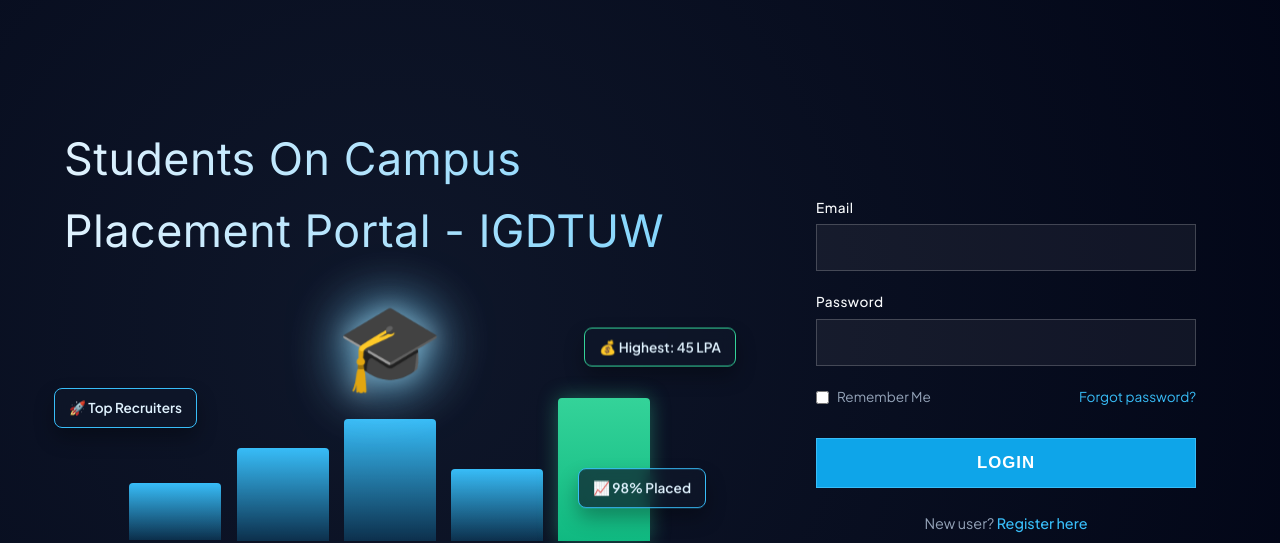
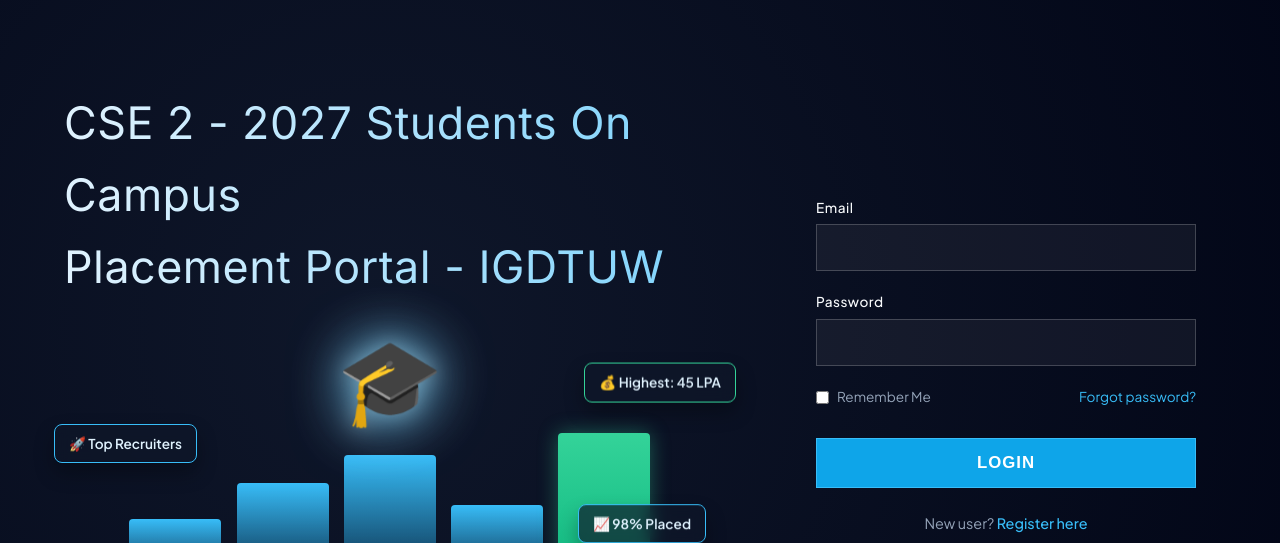
Before and after one commit to lavanayakhosla/TestPlacement, a Flask app: page /auth/login in a window 1280 px wide. Shown: the part 74-617 px from the top of the page. Run offline with Flask 3, Linux system fonts and the light colour scheme; some web fonts are replaced.

Commit message:
Update login.html

```diff
--- a/templates/login.html
+++ b/templates/login.html
@@ -12,7 +12,7 @@
 <div class="login-layout">
 
   <div class="login-left">
-    <h1>Students On Campus <br>Placement Portal - IGDTUW </h1>
+    <h1> CSE 2 - 2027 Students On Campus <br>Placement Portal - IGDTUW </h1>
 
     <div class="animated-showcase">
       <div class="glowing-cap">🎓</div>
```
